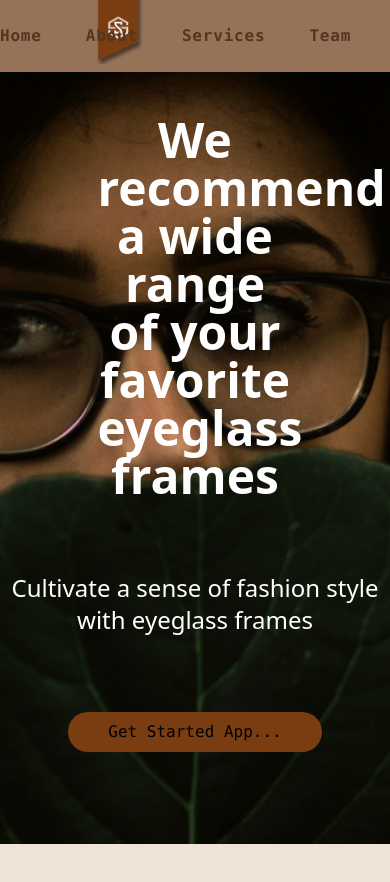
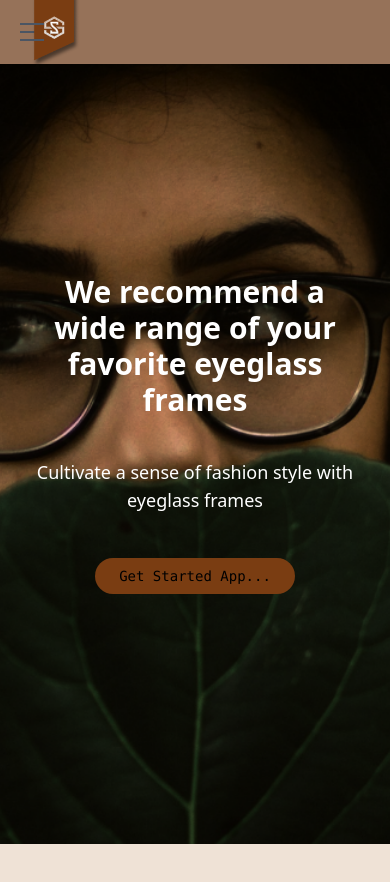
Before and after one commit to GlassWhisper/Website, a React (Vite) app: page / in a window 390 px wide. Shown: the top 882 px of the page. Built offline with nearby package versions, Linux system fonts and the light colour scheme.

Commit message:
[YASIR] responsive hamburger menu & home

```diff
--- a/package.json
+++ b/package.json
@@ -10,6 +10,7 @@
     "preview": "vite preview"
   },
   "dependencies": {
+    "lucide-react": "^0.471.1",
     "react": "^18.3.1",
     "react-dom": "^18.3.1",
     "react-scroll": "^1.9.0"
--- a/src/component/Home.jsx
+++ b/src/component/Home.jsx
@@ -5,23 +5,26 @@ const Home = () => {
   return (
     <div
       id="home"
-     className="bg-hero-pattern min-h-screen w-full bg-cover bg-center bg-no-repeat flex flex-col items-center justify-center"
+      className="bg-hero-pattern min-h-screen w-full bg-cover bg-center bg-no-repeat flex flex-col items-center justify-center px-4 sm:px-6 lg:px-8"
     >
-     <div className="relative flex justify-center text-center items-center mb-2 mt-6 text-white">
-         <h1 className="text-5xl md:text-6xl font-bold font-archivo relative w-1/2 animate-text">
+      <div className="relative flex justify-center text-center items-center mb-2 mt-6 text-white w-full">
+        <h1 className="text-3xl sm:text-4xl md:text-5xl lg:text-6xl font-bold font-archivo animate-text max-w-xs sm:max-w-sm md:max-w-lg lg:max-w-2xl xl:max-w-4xl">
           We recommend a wide range of your favorite eyeglass frames
         </h1>
       </div>
-     <p className="text-2xl py-5 text-center text-white pt-16">
+
+      <p className="text-lg sm:text-xl md:text-2xl py-3 md:py-5 text-center text-white pt-8 md:pt-16 max-w-xs sm:max-w-sm md:max-w-lg lg:max-w-2xl">
         Cultivate a sense of fashion style with eyeglass frames
       </p>
-     <div className="text-center">
+
+      <div className="text-center mt-8 md:mt-14">
         <a
           href="https://github.com/GlassWhisper"
           target="_blank"
           rel="noopener noreferrer"
+          className="inline-block"
         >
-         <button className="font-mono hover:border-[#231003] py-2 px-10 mt-14 rounded-3xl bg-button text-black hover:text-white transition-colors duration-300">
+          <button className="font-mono hover:border-[#231003] py-2 px-6 sm:px-8 md:px-10 rounded-3xl bg-button text-black hover:text-white transition-colors duration-300 text-sm sm:text-base">
             Get Started App...
           </button>
         </a>
--- a/src/component/Nav.jsx
+++ b/src/component/Nav.jsx
@@ -1,66 +1,96 @@
-import React from "react";
+import React, { useState } from "react";
 import { Link } from "react-scroll";
 import logo from "../assets/logo.png";
 
 const Navbar = () => {
+  const [isOpen, setIsOpen] = useState(false);
+
+  const toggleMenu = () => {
+    setIsOpen(!isOpen);
+  };
+
+  const navLinks = [
+    { to: "home", label: "Home" },
+    { to: "about", label: "About" },
+    { to: "services", label: "Services" },
+    { to: "teams", label: "Team" },
+    { to: "blog", label: "Feedback" },
+  ];
+
   return (
     <nav className="bg-navColor shadow-2xl w-full z-50 fixed">
-               <div className="absolute w-60 bg-navColor flex items-center justify-center">
+      <div className="container px-4 mx-auto">
+        <div className="relative flex items-center justify-between h-16 md:justify-center">
+          {/* Logo - Absolute Positioned */}
+          <div className="absolute left-4">
             <img src={logo} alt="Logo" className="w-12" />
           </div>
-               <div className="container py-2 mx-auto flex items-center justify-between relative">
-                    <ul className="flex items-center mx-auto space-x-11 py-4 text-bg-register font-mono font-semibold tracking-wider">
-                         <li>
+
+          {/* Desktop Menu - Centered */}
+          <div className="hidden md:block">
+            <ul className="flex items-center space-x-11 font-mono font-semibold tracking-wider">
+              {navLinks.map((link) => (
+                <li key={link.to}>
                   <Link
-                                   to="home"
+                    to={link.to}
                     smooth={true}
                     duration={500}
                     className="hover:text-[#c8ced3] duration-500 cursor-pointer"
                   >
-                                   Home
+                    {link.label}
                   </Link>
                 </li>
-                         <li>
+              ))}
+            </ul>
+          </div>
+
+          {/* Hamburger Button - Only on Mobile */}
+          <div className="md:hidden">
+            <button
+              onClick={toggleMenu}
+              className="flex flex-col justify-center items-center w-8 h-8 space-y-1.5 focus:outline-none"
+            >
+              <span
+                className={`block w-6 h-0.5 bg-gray-600 transform transition duration-300 ease-in-out ${
+                  isOpen ? 'rotate-45 translate-y-2' : ''
+                }`}
+              ></span>
+              <span
+                className={`block w-6 h-0.5 bg-gray-600 transition duration-300 ease-in-out ${
+                  isOpen ? 'opacity-0' : ''
+                }`}
+              ></span>
+              <span
+                className={`block w-6 h-0.5 bg-gray-600 transform transition duration-300 ease-in-out ${
+                  isOpen ? '-rotate-45 -translate-y-2' : ''
+                }`}
+              ></span>
+            </button>
+          </div>
+        </div>
+
+        {/* Mobile Menu */}
+        <div
+          className={`md:hidden transition-all duration-300 ease-in-out ${
+            isOpen ? 'max-h-64 opacity-100' : 'max-h-0 opacity-0 overflow-hidden'
+          }`}
+        >
+          <ul className="pt-2 pb-4 space-y-4 font-mono font-semibold tracking-wider">
+            {navLinks.map((link) => (
+              <li key={link.to}>
                 <Link
-                                   to="about"
+                  to={link.to}
                   smooth={true}
                   duration={500}
-                                   className="hover:text-[#c8ced3] duration-500 cursor-pointer"
+                  className="block hover:text-[#c8ced3] duration-500 cursor-pointer"
+                  onClick={() => setIsOpen(false)}
                 >
-                                   About
+                  {link.label}
                 </Link>
               </li>
-                         <li>
-                              <Link
-                                   to="services"
-                                   smooth={true}
-                                   duration={500}
-                                   className="hover:text-[#c8ced3] duration-500 cursor-pointer"
-                              >
-                                   Services
-                              </Link>
-                         </li>
-                         <li>
-                              <Link
-                                   to="teams"
-                                   smooth={true}
-                                   duration={500}
-                                   className="hover:text-[#c8ced3] duration-500 cursor-pointer"
-                              >
-                                   Team
-                              </Link>
-                         </li>
-                         <li>
-                              <Link
-                                   to="blog"
-                                   smooth={true}
-                                   duration={500}
-                                   className="hover:text-[#c8ced3] duration-500 cursor-pointer"
-                              >
-                                   Feedback
-                              </Link>
-                         </li>
+            ))}
           </ul>
+        </div>
       </div>
     </nav>
   );
```
Also changed, not shown: 1 other file (tests, documents, lock files or other folders). Lines whose indentation alone changed are shown as unchanged.
